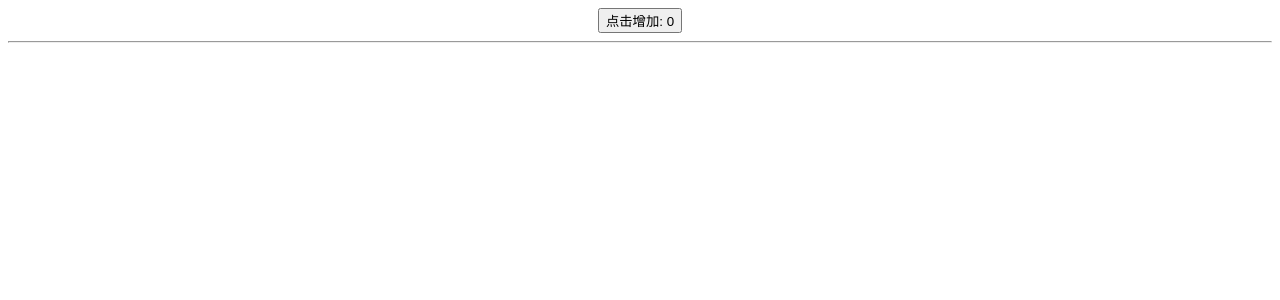
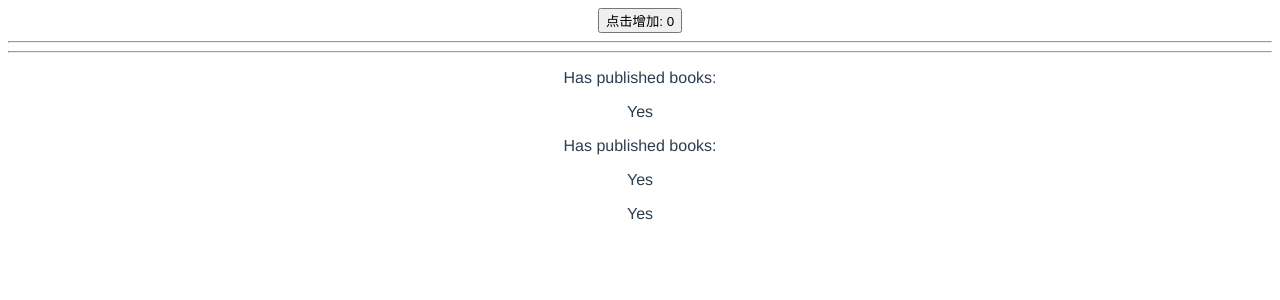
Before and after one commit to logicwang/Vue3, a Vue app: page / in a window 1280 px wide. Shown: the top 300 px of the page. Built offline with nearby package versions, Linux system fonts and the light colour scheme.

Commit message:
计算属性

```diff
--- a/src/App.vue
+++ b/src/App.vue
@@ -2,16 +2,20 @@
   <HelloWorld msg="Welcome to Your Vue.js App"/>
   <hr>
   <TextInterpolation />
+  <hr>
+  <CoMputed />
 </template>
 
 <script>
 import HelloWorld from './components/HelloWorld.vue'
 import TextInterpolation from './components/TextInterpolation.vue'
+import CoMputed from './components/CoMputed.vue'
 
 export default {
   name: 'App',
   components: {
     HelloWorld,
+    CoMputed,
     TextInterpolation
   }
 }
--- /dev/null
+++ b/src/components/CoMputed.vue
@@ -0,0 +1,63 @@
+<template>
+  <div>
+    <p>Has published books:</p>
+    <span>{{ author.books.length > 1 ? "Yes" : "No" }}</span>
+  </div>
+  <div>
+    <p>Has published books:</p>
+    <span>{{ publishedBooksMessage }}</span>
+    <!-- 计算属性 -->
+  </div>
+  <div>
+    <p>{{ calculateBooksMessage() }}</p>
+  </div>
+</template>
+
+<script>
+export default {
+  data() {
+    return {
+      author: {
+        name: "John Doe",
+        books: [
+          "Vue 2 - Advanced Guide",
+          "Vue 3 - Basic Guide",
+          "Vue 4 - The Mystery",
+        ],
+        firstName: "John",
+        lastName: "Doe",
+      },
+    };
+  },
+  computed: {
+    fullName: {
+      // getter
+      get() {
+        return this.firstName + " " + this.lastName;
+      },
+      // setter
+      set(newValue) {
+        // 注意：我们这里使用的是解构赋值语法
+        [this.firstName, this.lastName] = newValue.split(" ");
+      },
+    //   可写计算属性
+
+    },
+    // 一个计算属性的 getter
+    publishedBooksMessage() {
+      // `this` 指向当前组件实例
+      return this.author.books.length > 0 ? "Yes" : "No"; // 计算属性
+    },
+
+  },
+
+  methods: {
+    calculateBooksMessage() {
+      return this.author.books.length > 0 ? "Yes" : "No"; // 计算属性缓存 vs 方法
+    },
+  },
+};
+</script>
+
+<style>
+</style>
```
